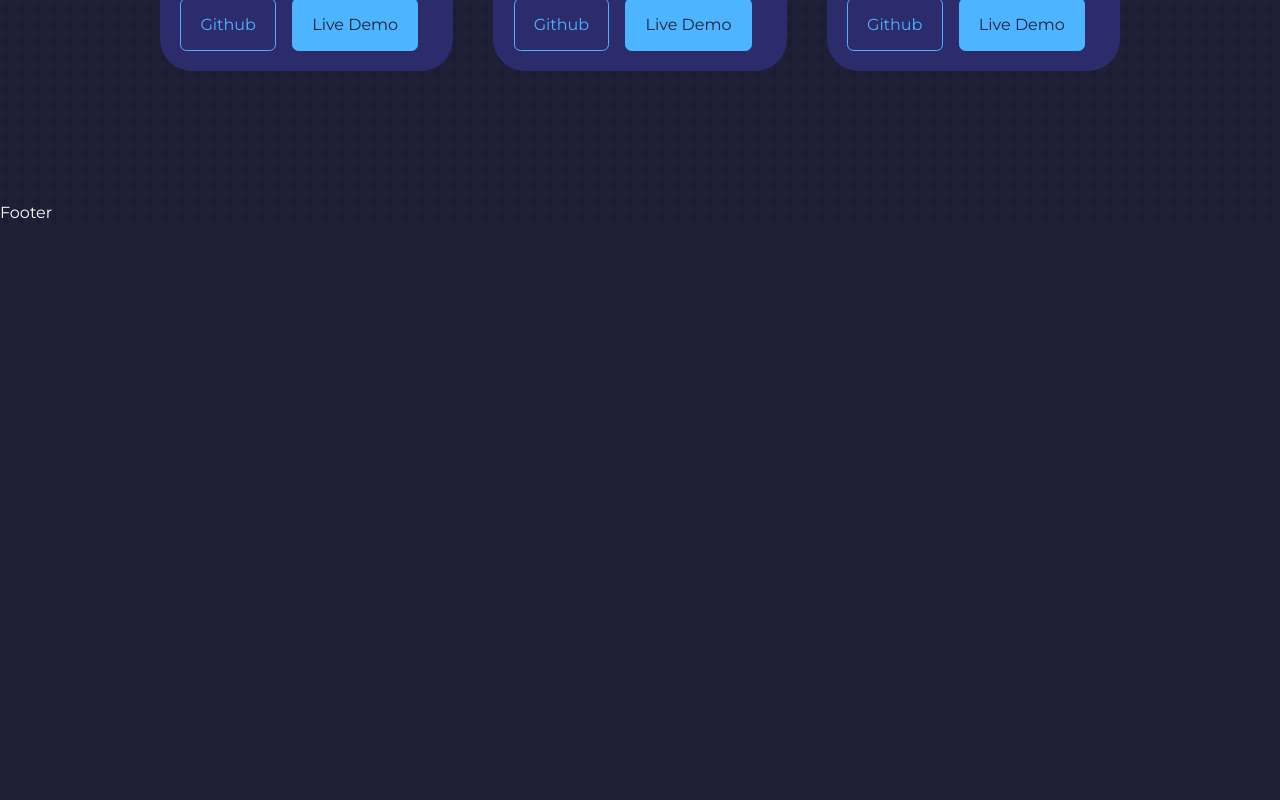
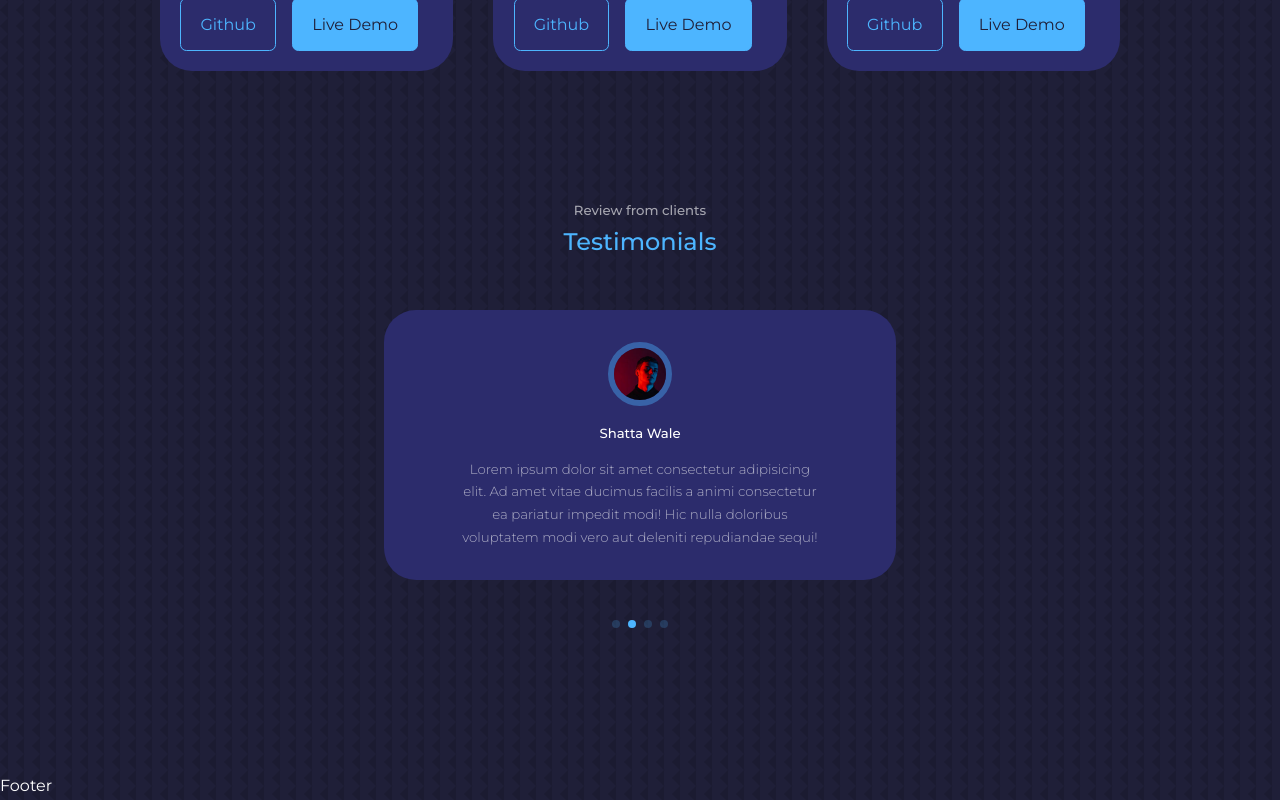
Before and after one commit to Ed54rus/portfolio-website, a React (Create React App) app: page / in a window 1280 px wide. Shown: the part 4286-5086 px from the top of the page. Before the commit the page ends 4512 px from the top, so only its background shows below. Built offline with nearby package versions, Linux system fonts and the light colour scheme.

Commit message:
выполнен блок Testimonials

```diff
--- a/package.json
+++ b/package.json
@@ -36,6 +36,7 @@
   },
   "devDependencies": {
     "react": "^18.2.0",
-    "react-dom": "^18.2.0"
+    "react-dom": "^18.2.0",
+    "swiper": "^9.0.5"
   }
 }
--- a/src/components/testimonials/Testimonials.jsx
+++ b/src/components/testimonials/Testimonials.jsx
@@ -1,9 +1,73 @@
 import React from "react";
+
+// import Swiper core and required modules
+import { Pagination, Autoplay } from "swiper";
+import { Swiper, SwiperSlide } from "swiper/react";
+// Import Swiper styles
+import "swiper/css";
+import "swiper/css/pagination";
+
 import "./testimonials.css";
+
+import AVTR1 from "../../assets/avatar1.jpg";
+import AVTR2 from "../../assets/avatar2.jpg";
+import AVTR3 from "../../assets/avatar3.jpg";
+import AVTR4 from "../../assets/avatar4.jpg";
+
+const data = [
+  {
+    avatar: AVTR1,
+    name: "Tina Show",
+    review:
+      "Lorem ipsum dolor sit amet consectetur adipisicing elit. Ad amet vitae ducimus facilis a animi consectetur ea pariatur impedit modi! Hic nulla doloribus voluptatem modi vero aut deleniti repudiandae sequi!",
+  },
+  {
+    avatar: AVTR2,
+    name: "Shatta Wale",
+    review:
+      "Lorem ipsum dolor sit amet consectetur adipisicing elit. Ad amet vitae ducimus facilis a animi consectetur ea pariatur impedit modi! Hic nulla doloribus voluptatem modi vero aut deleniti repudiandae sequi!",
+  },
+  {
+    avatar: AVTR3,
+    name: "Sergio Despite",
+    review:
+      "Lorem ipsum dolor sit amet consectetur adipisicing elit. Ad amet vitae ducimus facilis a animi consectetur ea pariatur impedit modi! Hic nulla doloribus voluptatem modi vero aut deleniti repudiandae sequi!",
+  },
+  {
+    avatar: AVTR4,
+    name: "Matilda Mellon",
+    review:
+      "Lorem ipsum dolor sit amet consectetur adipisicing elit. Ad amet vitae ducimus facilis a animi consectetur ea pariatur impedit modi! Hic nulla doloribus voluptatem modi vero aut deleniti repudiandae sequi!",
+  },
+];
 
 const Testimonials = () => {
   return (
-    <section id="testimonials"></section>
+    <section id="testimonials">
+      <h5>Review from clients</h5>
+      <h2>Testimonials</h2>
+
+      <Swiper
+        modules={[Pagination, Autoplay]}
+        spaceBetween={40}
+        slidesPerView={1}
+        speed={700}
+        autoplay={{delay:3000}}
+        loop={true}
+        pagination={{ clickable: true }}
+        className="container testimonials__container"
+      >
+        {data.map(({ avatar, name, review }, id) => (
+          <SwiperSlide className="testimonial" key={id}>
+            <div className="client__avatar">
+              <img src={avatar} alt={name} />
+            </div>
+            <h5 className="client__name">{name}</h5>
+            <small className="client__review">{review}</small>
+          </SwiperSlide>
+        ))}
+      </Swiper>
+    </section>
   );
 };
 
--- a/src/components/testimonials/testimonials.css
+++ b/src/components/testimonials/testimonials.css
@@ -0,0 +1,62 @@
+.container.testimonials__container {
+    width: 40%;
+    padding-bottom: 4rem;
+}
+
+.client__avatar {
+    width: 4rem;
+    aspect-ratio: 1/1;
+    overflow: hidden;
+    border-radius: 50%;
+    margin: 0 auto 1rem;
+    border: 0.4rem solid var(--color-primary-variant);
+}
+
+.client__name{
+    display: flex;
+    justify-content: center;
+}
+
+.testimonial {
+    background: var(--color-bg-variant);
+    text-align: center;
+    padding: 2rem;
+    border-radius: 2rem;
+    user-select: none;
+}
+
+.client__review {
+    color: var(--color-light);
+    font-weight: 300;
+    display: block;
+    text-align: center;
+    width: 80%;
+    margin: 0.8rem auto 0;
+}
+
+.swiper-pagination-clickable .swiper-pagination-bullet{
+background: var(--color-primary) ;
+}
+
+
+/* ================ MEDIA QUERIES (MEDIUM DEVICES) ================ */
+
+@media screen and (max-width: 1024px) {
+    .container.testimonials__container {
+        width: 60%;
+    }
+
+}
+
+/* ================ MEDIA QUERIES (SMALL DEVICES) ================ */
+
+
+@media screen and (max-width: 600px) {
+    .container.testimonials__container {
+        width: var(--container-width-sm);
+    }
+
+    .client__review {
+        width: var(--container-width-sm);
+    }
+}
```
Also changed, not shown: 1 other file (tests, documents, lock files or other folders).
